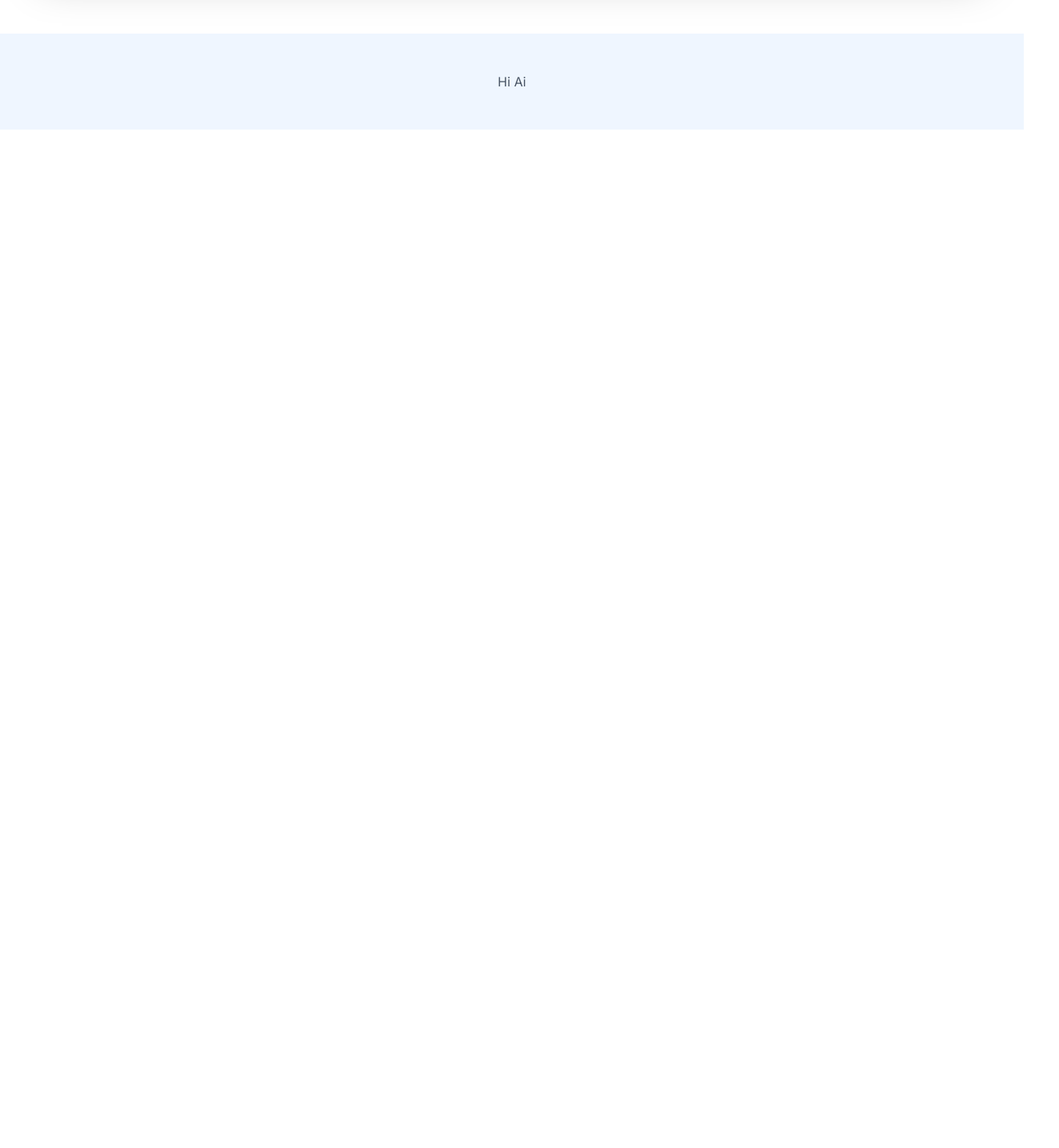
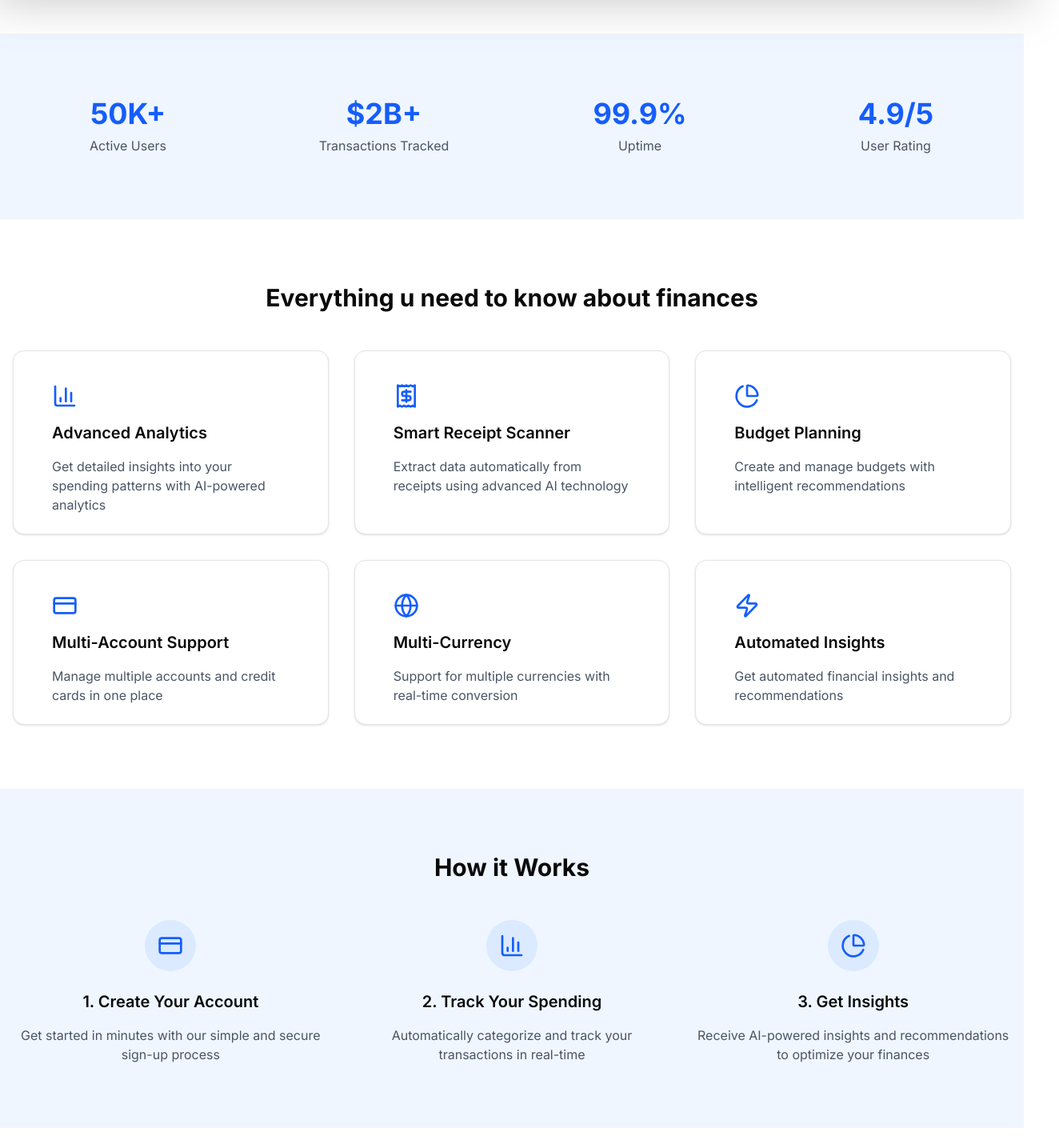
Before and after one commit to fifthmarauder/AIfinance, a Next.js app: page / in a window 1280 px wide. Shown: the part 1220-2655 px from the top of the page at 80% size, 1324 px wide, since content can reach past the window. Before the commit the page ends 1382 px from the top, so only its background shows below. Built offline with nearby package versions, Linux system fonts and the light colour scheme; no server answers.

Commit message:
Update dashboard UI

```diff
--- a/app/globals.css
+++ b/app/globals.css
@@ -131,3 +131,17 @@
 
   }
 }
+
+.hero-image-wrapper{
+  perspective: 1000px;
+}
+
+.hero-image{
+  transform: rotateX(15deg) scale(1);
+  transition : transform 0.5s ease out;
+  will-change: transform;
+}
+
+.hero-image.scrolled{
+  transform: rotateX(0deg) scale(1) translateY(40px);
+}
--- a/app/page.js
+++ b/app/page.js
@@ -1,10 +1,122 @@
 import HeroSection from "@/components/hero";
+import { Button } from "@/components/ui/button";
+import { Card , CardContent} from "@/components/ui/card";
+import { featuresData, howItWorksData, statsData, testimonialsData } from "@/data/landing";
+import Image from "next/image";
+import Link from "next/link";
 
 
 export default function Home() {
   return (
     <div className="mt-40">
       <HeroSection/>
+
+      <section className="py-20 bg-blue-50">
+        <div className="container mx-auto px-4">
+          <div className="grid grid-cols-2 md:grid-cols-4 gap-8">
+            {statsData.map((statsData, index)=>(
+              <div key={index} className="text-center">
+                <div className="text-4xl font-bold text-blue-600 mb-2">{statsData.value}</div>
+                <div className="text-gray-600">{statsData.label}</div>
+              </div>
+            ))}
+          </div>
+        </div>
+      </section>
+
+
+      <section className="py-20">
+        <div className="container mx-auto px-4">
+          <h2 className="text-3xl font-bold text-center mb-12">Everything u need to know about finances</h2>
+          <div className="grid grid-cols-1 md:grid-cols-2 lg:grid-cols-3 gap-8">
+            {featuresData.map((feature,index)=>(
+              <Card key={index} className="p-6">
+                <CardContent className="space-y-4 pt-4">
+                  {feature.icon}
+                  <h3 className="text-xl font-semibold">{feature.title}</h3>
+                  <p className="text-gray-600">{feature.description}</p>
+                </CardContent>
+
+              </Card>
+            ))}
+          </div>
+        </div>
+
+      </section>
+
+
+      <section className="py-20 bg-blue-50">
+        <div className="container mx-auto px-4">
+          <h2 className="text-3xl font-bold text-center mb-12">How it Works</h2>
+          <div className="grid grid-cols-1 md:grid-cols-3 lg:grid-cols-3 gap-8">
+            {howItWorksData.map((step,index)=>(
+              <div key={index} className="text-center">
+                <div className="w-16 h-16 bg-blue-100 rounded-full flex items-center justify-center mx-auto mb-6">{step.icon}</div>
+                <h3 className="text-xl font-semibold mb-4">{step.title}</h3>
+                <p className="text-gray-600">{step.description}</p>
+
+              </div>
+
+            ))}
+          </div>
+        </div>
+
+      </section>
+
+
+
+      <section className="py-20">
+        <div className="container mx-auto px-4">
+          <h2 className="text-3xl font-bold text-center mb-12">What Our Users Say</h2>
+          <div className="grid grid-cols-1 md:grid-cols-3 gap-8">
+            {testimonialsData.map((testimonial,index)=>(
+              <Card key={index} className="p-6">
+                <CardContent className="space-y-4 pt-4">
+
+                  <div className="flex items-center mb-4">
+
+                    <Image src={testimonial.image} alt={testimonial.name} width={40} height={40} className="rounded-full"/>
+                    <div className="ml-4">
+                      <div className="font-semibold">{testimonial.name}</div>
+                      <div className="text-sm text-gray-600">{testimonial.role}</div>
+                    </div>
+                  </div>
+                  <p className="text-gray-600">{testimonial.quote}</p>
+
+
+
+                </CardContent>
+
+              </Card>
+            ))}
+          </div>
+        </div>
+
+      </section>
+
+      <section className="py-20 bg-blue-600">
+        <div className="container mx-auto px-4 text-center">
+          <h2 className="text-3xl font-bold text-white mb-4">Ready To Take Control Of Your Finances</h2>
+
+          <p className="text-blue-100 max-w-2xl mx-auto mb-5">
+            Join thousands of users who are already managing their finances
+            smarter with welth
+          </p>
+          <Link href="/dashboard">
+            <Button size="lg" className="bg-white text-blue-600 hover:bg-blue-50 animate-bounce">
+              Start free trial
+            </Button>
+
+          </Link>
+
+        </div>
+
+      </section>
+
+
+
+
+
     </div>
 
   );
--- /dev/null
+++ b/data/landing.js
@@ -0,0 +1,111 @@
+import {
+  BarChart3,
+  Receipt,
+  PieChart,
+  CreditCard,
+  Globe,
+  Zap,
+} from "lucide-react";
+
+// Stats Data
+export const statsData = [
+  {
+    value: "50K+",
+    label: "Active Users",
+  },
+  {
+    value: "$2B+",
+    label: "Transactions Tracked",
+  },
+  {
+    value: "99.9%",
+    label: "Uptime",
+  },
+  {
+    value: "4.9/5",
+    label: "User Rating",
+  },
+];
+
+// Features Data
+export const featuresData = [
+  {
+    icon: <BarChart3 className="h-8 w-8 text-blue-600" />,
+    title: "Advanced Analytics",
+    description:
+      "Get detailed insights into your spending patterns with AI-powered analytics",
+  },
+  {
+    icon: <Receipt className="h-8 w-8 text-blue-600" />,
+    title: "Smart Receipt Scanner",
+    description:
+      "Extract data automatically from receipts using advanced AI technology",
+  },
+  {
+    icon: <PieChart className="h-8 w-8 text-blue-600" />,
+    title: "Budget Planning",
+    description: "Create and manage budgets with intelligent recommendations",
+  },
+  {
+    icon: <CreditCard className="h-8 w-8 text-blue-600" />,
+    title: "Multi-Account Support",
+    description: "Manage multiple accounts and credit cards in one place",
+  },
+  {
+    icon: <Globe className="h-8 w-8 text-blue-600" />,
+    title: "Multi-Currency",
+    description: "Support for multiple currencies with real-time conversion",
+  },
+  {
+    icon: <Zap className="h-8 w-8 text-blue-600" />,
+    title: "Automated Insights",
+    description: "Get automated financial insights and recommendations",
+  },
+];
+
+// How It Works Data
+export const howItWorksData = [
+  {
+    icon: <CreditCard className="h-8 w-8 text-blue-600" />,
+    title: "1. Create Your Account",
+    description:
+      "Get started in minutes with our simple and secure sign-up process",
+  },
+  {
+    icon: <BarChart3 className="h-8 w-8 text-blue-600" />,
+    title: "2. Track Your Spending",
+    description:
+      "Automatically categorize and track your transactions in real-time",
+  },
+  {
+    icon: <PieChart className="h-8 w-8 text-blue-600" />,
+    title: "3. Get Insights",
+    description:
+      "Receive AI-powered insights and recommendations to optimize your finances",
+  },
+];
+
+// Testimonials Data
+export const testimonialsData = [
+  {
+    name: "Sarah Johnson",
+    role: "Small Business Owner",
+    image: "https://randomuser.me/api/portraits/women/75.jpg",
+    quote:
+      "Welth has transformed how I manage my business finances. The AI insights have helped me identify cost-saving opportunities I never knew existed.",
+  },
+  {
+    name: "Michael Chen",
+    role: "Freelancer",
+    image: "https://randomuser.me/api/portraits/men/75.jpg",
+    quote:
+      "The receipt scanning feature saves me hours each month. Now I can focus on my work instead of manual data entry and expense tracking.",
+  },
+  {
+    name: "Emily Rodriguez",
+    role: "Financial Advisor",
+    image: "https://randomuser.me/api/portraits/women/74.jpg",
+    quote:
+      "I recommend Welth to all my clients. The multi-currency support and detailed analytics make it perfect for international investors.",
+  },
+];
--- a/next.config.mjs
+++ b/next.config.mjs
@@ -1,4 +1,13 @@
 /** @type {import('next').NextConfig} */
-const nextConfig = {};
+const nextConfig = {
+    images:{
+        remotePatterns:[
+            {
+                protocol:"https",
+                hostname:"randomuser.me"
+            },
+        ],
+    },
+};
 
 export default nextConfig;
```
Also changed, not shown: components/hero.jsx (+28 -3 lines).
